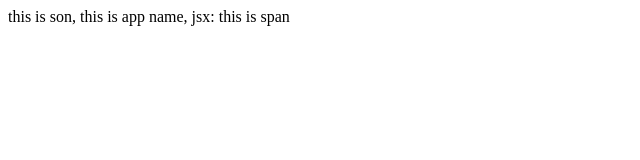
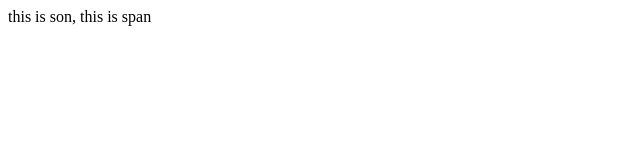
Before and after one commit to Acyco/StudyReact, a React (Create React App) app in the folder react-basic/: page / in a window 1280 px wide. Shown: the top 160 px of the page, without its empty margins (0-640 px from the left). Built offline with nearby package versions, Linux system fonts and the light colour scheme.

Commit message:
组件通信：父传子-特殊的prop children

```diff
--- a/react-basic/src/App.js
+++ b/react-basic/src/App.js
@@ -4,26 +4,17 @@
 // 1. 父组件传递数据 - 在子组件标签上 `绑定属性`，
 // 2. 子组件接收数据 - 子组件通过 `props 参数` 接收数据。
 function Son(props) {
-  // props:对象里面包含了父组件传递过来的所有数据
-  // {name:'父组件中的数据'}
-  console.log(props)
-  //props.name= 'new name' // TypeError: Cannot assign to read only property 'name' of object '#<Object>'
-  return <div>this is son, {props.name}, jsx: {props.child} </div>
+  console.log(props);
+  return <div>this is son, {props.children}</div>
 }
 
 function App() {
   const name = 'this is app name'
     return (
        <div>
-         <Son
-           name={name}
-           age={18}
-           isTrue={false}
-           list={['vue', 'react']}
-           obj={{name: 'Acyco'}}
-           cb={()=> console.log(123)}
-           child={<span>this is span</span>}
-         />
+         <Son>
+           <span>this is span</span>
+         </Son>
 
         </div>
     );
```
Also changed, not shown: 1 other file (tests, documents, lock files or other folders).
